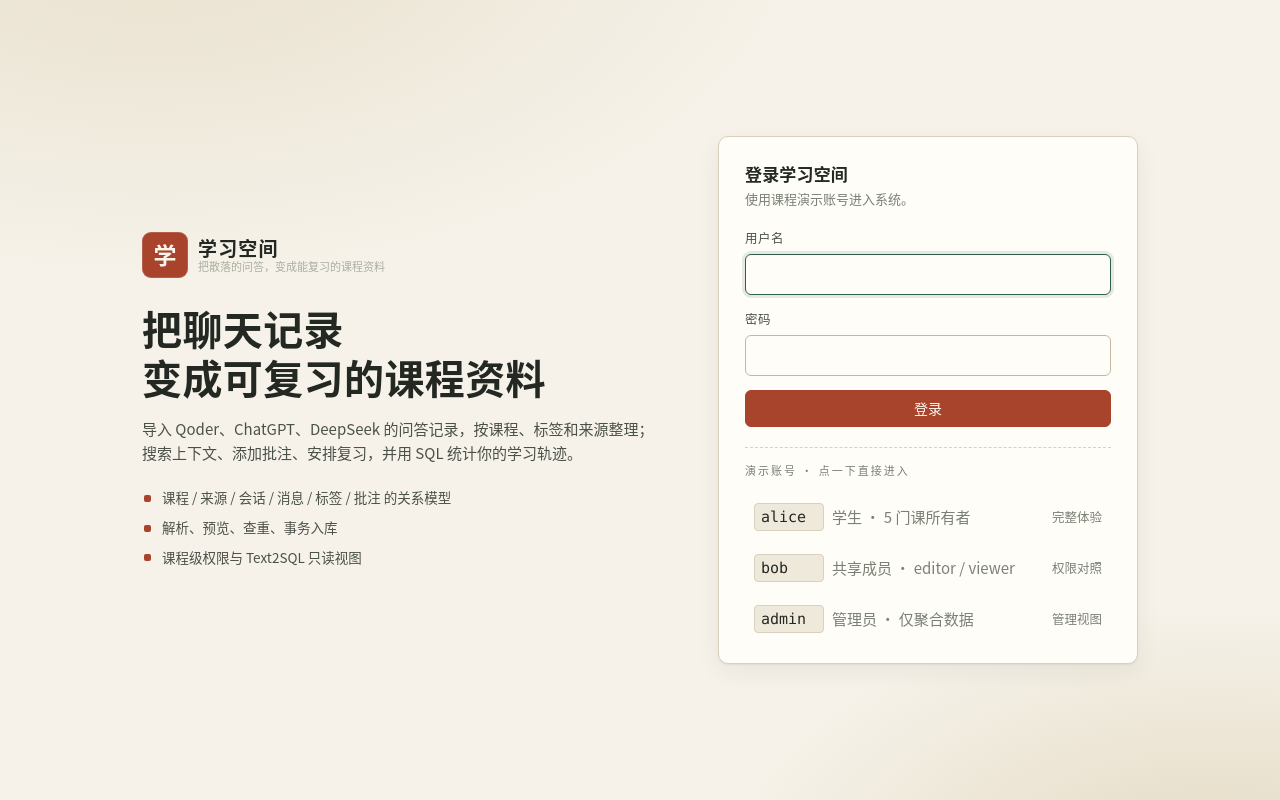
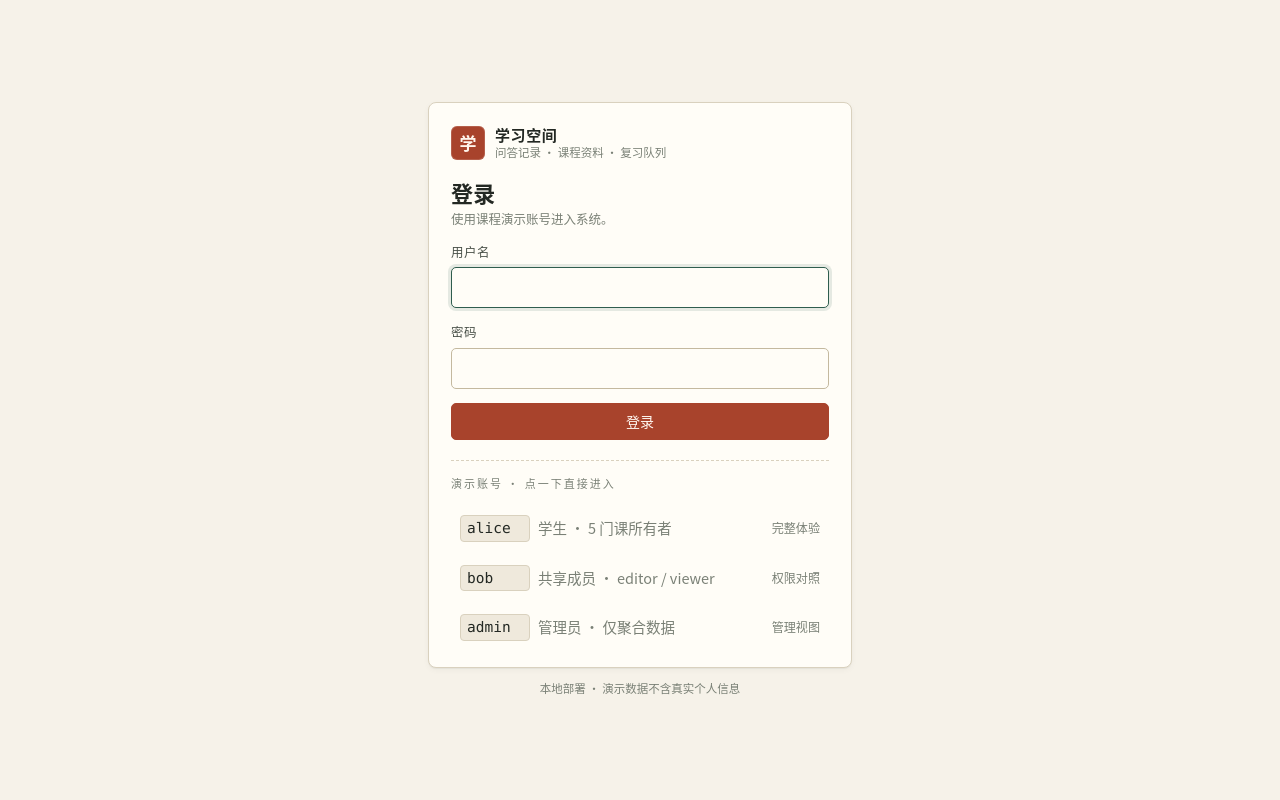
Before and after one commit to ycl-berserk/2026Database, a FastAPI app: page /login in a window 1280 px wide. Run offline with FastAPI, Linux system fonts and the light colour scheme; some libraries are stand-ins or nearby versions.

Commit message:
feat(ui): 桌面化视觉收紧与 macOS 悬浮标题栏
- 登录/设置页移除营销式 Hero，改为紧凑单列面板
- 统计指标合并为分栏条，收敛圆角、阴影与间距，移除侧栏渐变
- 手机底栏降低高度、图标与不透明度，保留但弱化
- macOS 主窗口 Overlay + hiddenTitle，30px 拖拽区避让红绿灯且不移动其位置
- Windows 保持系统原生标题栏；补充平台配置与 UI 资产测试

```diff
--- a/app/static/app.css
+++ b/app/static/app.css
@@ -14,9 +14,9 @@
   --amber: #a6771f;
   --amber-soft: #f5ebd5;
   --white: #fffdf7;
-  --shadow: 0 1px 2px rgba(35, 40, 35, .06), 0 8px 24px rgba(35, 40, 35, .06);
-  --radius: 10px;
-  --radius-sm: 6px;
+  --shadow: 0 1px 1px rgba(35, 40, 35, .05), 0 2px 6px rgba(35, 40, 35, .04);
+  --radius: 8px;
+  --radius-sm: 5px;
   --font: "PingFang SC", "Hiragino Sans GB", "Microsoft YaHei", "Noto Sans CJK SC", system-ui, -apple-system, "Segoe UI", sans-serif;
   --mono: "SFMono-Regular", "Cascadia Code", "JetBrains Mono", Consolas, "Liberation Mono", monospace;
 }
@@ -29,8 +29,8 @@ body {
   font-family: var(--font);
   background: var(--paper);
   color: var(--ink);
-  font-size: 15px;
-  line-height: 1.6;
+  font-size: 14.5px;
+  line-height: 1.55;
   -webkit-font-smoothing: antialiased;
 }
 
@@ -38,8 +38,8 @@ a { color: var(--jade); text-decoration: none; }
 a:hover { text-decoration: underline; }
 
 h1, h2, h3, h4 { font-weight: 650; line-height: 1.3; margin: 0; letter-spacing: .01em; }
-h1 { font-size: 24px; }
-h2 { font-size: 17px; }
+h1 { font-size: 22px; }
+h2 { font-size: 16px; }
 h3 { font-size: 15px; }
 p { margin: 0 0 8px; }
 ul, ol { margin: 0; padding: 0; list-style: none; }
@@ -96,33 +97,39 @@ ul, ol { margin: 0; padding: 0; list-style: none; }
 .brand-mark {
   display: grid;
   place-items: center;
-  width: 38px;
-  height: 38px;
-  border-radius: 9px;
+  width: 34px;
+  height: 34px;
+  border-radius: 6px;
   background: var(--seal);
   color: #fff5ec;
-  font-size: 19px;
+  font-size: 17px;
   font-weight: 700;
   box-shadow: inset 0 0 0 1px rgba(255, 255, 255, .15);
 }
-.brand-text { display: flex; flex-direction: column; line-height: 1.25; }
-.brand-text strong { font-size: 16px; letter-spacing: .06em; }
-.brand-text small { color: #a9b0a2; font-size: 11px; }
+.brand-text { display: flex; flex-direction: column; line-height: 1.25; min-width: 0; }
+.brand-text strong { font-size: 15px; letter-spacing: .05em; }
+.brand-text small {
+  color: #a9b0a2;
+  font-size: 10.5px;
+  white-space: nowrap;
+  overflow: hidden;
+  text-overflow: ellipsis;
+}
 
 .nav { display: flex; flex-direction: column; gap: 2px; flex: 1; overflow-y: auto; }
 .nav-label {
-  margin: 14px 10px 4px;
+  margin: 10px 8px 3px;
   font-size: 10px;
-  letter-spacing: .2em;
+  letter-spacing: .18em;
   text-transform: uppercase;
-  color: #808a7c;
+  color: #7f897b;
 }
 .nav-link {
   display: block;
-  padding: 8px 12px;
+  padding: 6px 10px;
   border-radius: var(--radius-sm);
   color: #d6d9cf;
-  font-size: 14px;
+  font-size: 13.5px;
   border-left: 2px solid transparent;
 }
 .nav-link:hover { background: rgba(255, 255, 255, .06); text-decoration: none; }
@@ -324,7 +331,7 @@ mark { background: var(--amber-soft); color: inherit; padding: 0 1px; border-rad
   border: 1px solid var(--line);
   border-radius: var(--radius);
   box-shadow: var(--shadow);
-  padding: 18px 20px;
+  padding: 14px 16px;
 }
 .panel-narrow { max-width: 560px; }
 .panel-head {
@@ -1046,49 +1049,28 @@ input[type="file"] { padding: 7px 9px; background: var(--paper); }
 .conflict-text { color: var(--seal); }
 
 /* ---------- login ---------- */
-.login-page {
-  background:
-    radial-gradient(1100px 600px at 12% -10%, #e8e0cd 0%, transparent 60%),
-    radial-gradient(900px 500px at 95% 110%, #e3d9c2 0%, transparent 55%),
-    var(--paper);
+.login-page { background: var(--paper); min-height: 100vh; }
+.login-shell {
+  display: grid;
+  justify-items: center;
+  align-content: center;
+  gap: 12px;
+  max-width: 460px;
+  margin: 0 auto;
+  padding: 40px 18px;
   min-height: 100vh;
 }
-.login-shell {
-  display: grid;
-  grid-template-columns: minmax(0, 1.05fr) minmax(340px, 420px);
-  gap: 56px;
-  align-items: center;
-  max-width: 1060px;
-  margin: 0 auto;
-  padding: 64px 32px;
-  min-height: 100vh;
-}
-.brand-large .brand-mark { width: 46px; height: 46px; font-size: 23px; }
-.brand-large .brand-text strong { font-size: 19px; }
-.login-intro { color: var(--ink); }
-.login-intro h1 { font-size: 40px; line-height: 1.22; margin: 26px 0 16px; letter-spacing: .01em; }
-.login-intro p { color: var(--ink-2); max-width: 520px; font-size: 15px; }
-.login-points { margin-top: 22px; display: grid; gap: 8px; }
-.login-points li {
-  position: relative;
-  padding-left: 20px;
-  color: var(--ink-2);
-  font-size: 13.5px;
-}
-.login-points li::before {
-  content: "";
-  position: absolute;
-  left: 2px;
-  top: .58em;
-  width: 7px;
-  height: 7px;
-  border-radius: 2px;
-  background: var(--seal);
-}
-.login-card { padding: 26px 26px 22px; }
-.login-card h2 { margin-bottom: 4px; }
-.login-card .muted { margin-bottom: 18px; font-size: 13px; }
-.login-card .flash { margin-bottom: 14px; }
+.login-card { width: 100%; padding: 22px 22px 18px; }
+.auth-head { display: flex; align-items: center; gap: 10px; margin-bottom: 18px; }
+.auth-head .brand-mark { flex: none; }
+.auth-brand-text { display: flex; flex-direction: column; line-height: 1.3; }
+.auth-brand-text strong { font-size: 15px; letter-spacing: .04em; }
+.auth-brand-text small { color: var(--ink-3); font-size: 11.5px; }
+.login-card h1 { margin-bottom: 2px; }
+.login-card .muted { margin-bottom: 14px; font-size: 12.5px; }
+.login-card .flash { margin-bottom: 12px; }
+.auth-note { margin-top: 12px; font-size: 12px; }
+.login-foot { margin: 0; font-size: 11.5px; }
 .demo-accounts { margin-top: 20px; padding-top: 14px; border-top: 1px dashed var(--line); display: grid; gap: 7px; }
 .demo-row {
   display: grid;
--- a/app/templates/base.html
+++ b/app/templates/base.html
@@ -14,6 +14,7 @@
   <link rel="stylesheet" href="/static/app.css?v={{ asset_version }}">
 </head>
 <body>
+{% include "partials/desktop_frame.html" %}
 <a class="skip-link" href="#content">跳到主要内容</a>
 <div class="offline-banner" data-offline-banner role="status" aria-live="polite" hidden>
   <span>当前处于离线状态，已保存的会话仍可阅读。</span>
--- a/app/templates/login.html
+++ b/app/templates/login.html
@@ -8,26 +8,17 @@
   <link rel="stylesheet" href="/static/app.css?v={{ asset_version }}">
 </head>
 <body class="login-page">
+  {% include "partials/desktop_frame.html" %}
   <main class="login-shell">
-    <section class="login-intro">
-      <div class="brand brand-large">
+    <section class="login-card card" aria-labelledby="login-title">
+      <div class="auth-head">
         <span class="brand-mark">学</span>
-        <span class="brand-text">
+        <span class="auth-brand-text">
           <strong>{{ app_name }}</strong>
-          <small>{{ app_tagline }}</small>
+          <small>问答记录 · 课程资料 · 复习队列</small>
         </span>
       </div>
-      <h1>把聊天记录<br>变成可复习的课程资料</h1>
-      <p>导入 Qoder、ChatGPT、DeepSeek 的问答记录，按课程、标签和来源整理；搜索上下文、添加批注、安排复习，并用 SQL 统计你的学习轨迹。</p>
-      <ul class="login-points">
-        <li>课程 / 来源 / 会话 / 消息 / 标签 / 批注 的关系模型</li>
-        <li>解析、预览、查重、事务入库</li>
-        <li>课程级权限与 Text2SQL 只读视图</li>
-      </ul>
-    </section>
-
-    <section class="login-card card">
-      <h2>登录学习空间</h2>
+      <h1 id="login-title">登录</h1>
       <p class="muted">{% if demo_mode %}使用课程演示账号进入系统。{% else %}使用本机账号登录。{% endif %}</p>
       {% if error %}<div class="flash flash-error">{{ error }}</div>{% endif %}
       <form method="post" action="/login" class="stack" id="login-form">
@@ -59,6 +50,7 @@
       </div>
       {% endif %}
     </section>
+    <p class="login-foot muted">本地部署 · 演示数据不含真实个人信息</p>
   </main>
   <script src="/static/app.js?v={{ asset_version }}"></script>
 </body>
--- /dev/null
+++ b/app/templates/partials/desktop_frame.html
@@ -0,0 +1,10 @@
+<script>
+  (function (root) {
+    if (!window.__TAURI_INTERNALS__) return;
+    root.classList.add("is-desktop");
+    if ((navigator.userAgent || "").indexOf("Mac") !== -1) {
+      root.classList.add("is-macos");
+    }
+  })(document.documentElement);
+</script>
+<div class="desktop-drag" data-tauri-drag-region aria-hidden="true"></div>
```
Also changed, not shown: other parts of app/static/app.css (+83 -68 lines), app/templates/setup.html (+9 -17 lines), desktop/src-tauri/tauri.macos.conf.json (+29 -0 lines), docs/ai-collaboration.md (+1 -1 lines), docs/desktop-packaging.md (+5 -1 lines), docs/report.md (+1 -1 lines), docs/requirements.md (+1 -1 lines), tests/unit/test_desktop_shell.py (added, +70 -0 lines), desktop/README.md.
